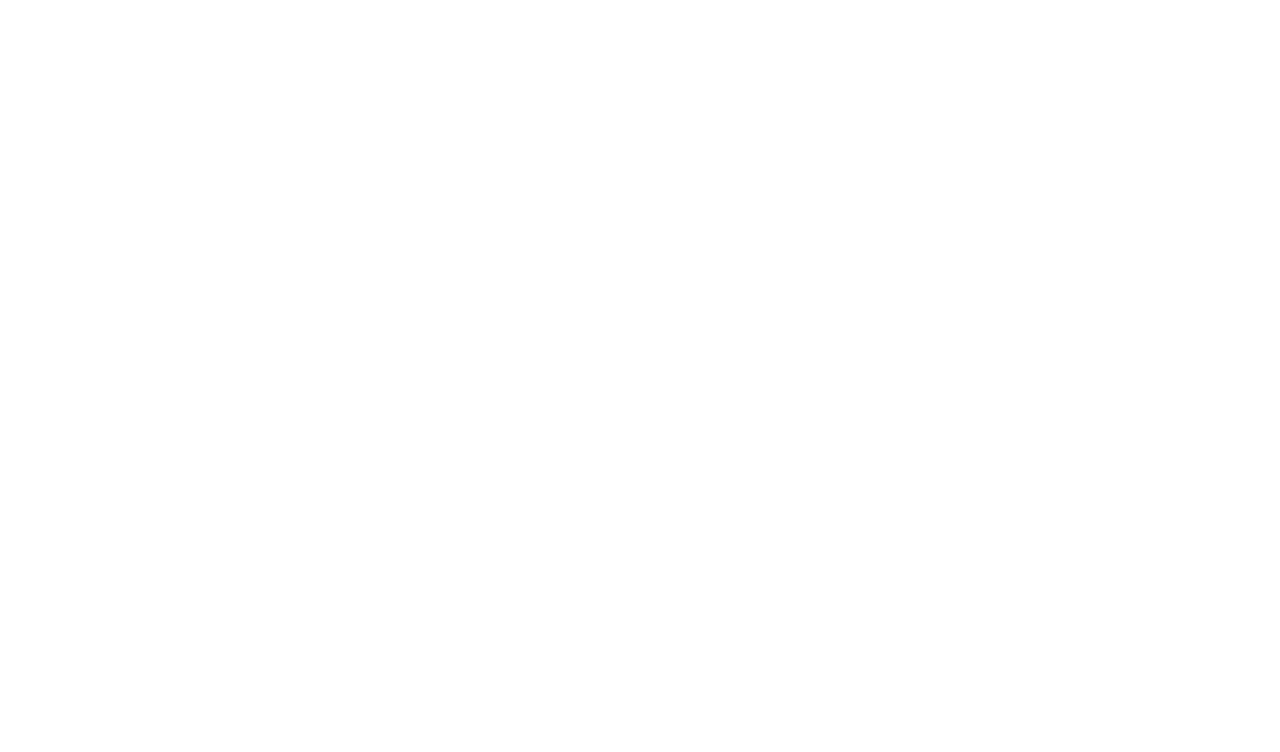
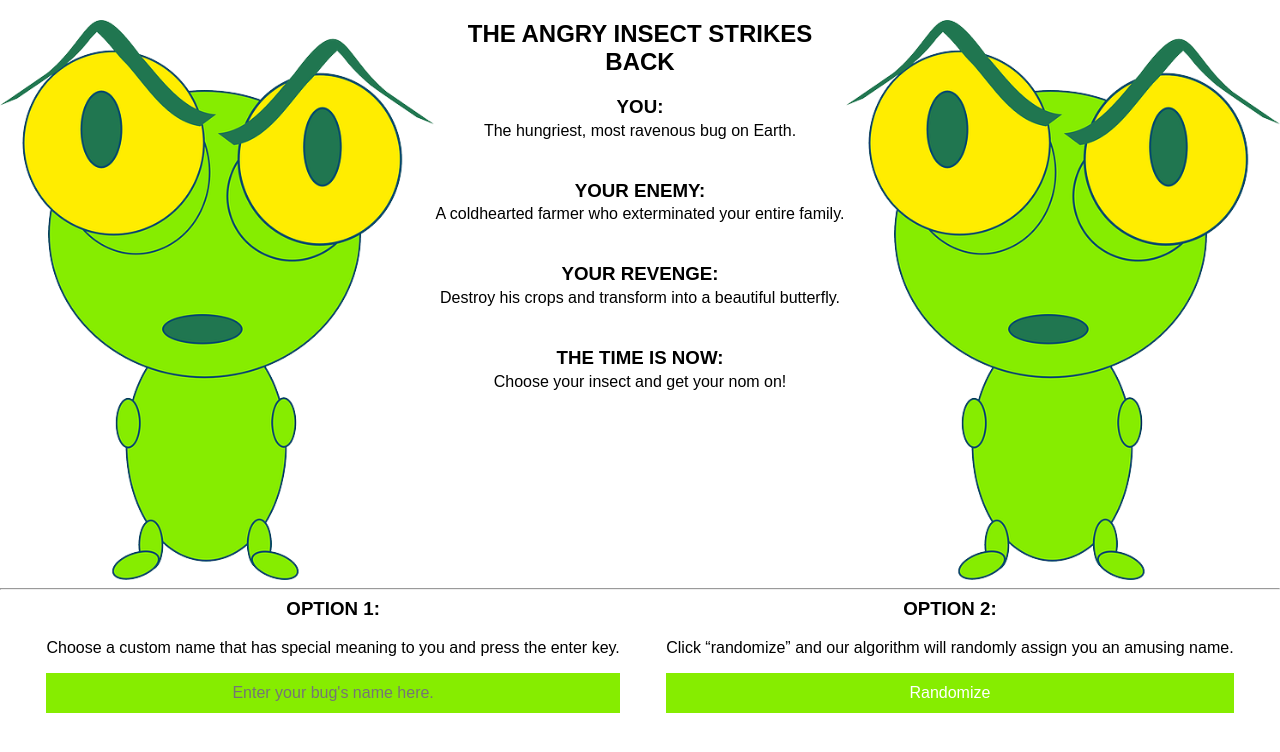
Before and after one commit to CSBuild-Lee/Front-End, a React (Create React App) app: page /welcome in a window 1280 px wide. Shown: the top 752 px of the page. Built offline with nearby package versions, Linux system fonts and the light colour scheme.

Commit message:
Text and styles done, gonna work on logic to give bug a name next.

```diff
--- a/src/App.js
+++ b/src/App.js
@@ -5,6 +5,7 @@
 import Main from './views/Main';
 import Login from './views/Login';
 import Signup from './views/Signup';
+import Welcome from './views/Welcome';
 
 function App() {
   return (
@@ -13,6 +14,7 @@
       <Route exact path="/" component={Main} />
       <Route path="/login" component={Login} />
       <Route path="/signup" component={Signup} />
+      <Route path="/welcome" component={Welcome} />
     </div>
   );
 }
--- /dev/null
+++ b/src/views/Welcome.js
@@ -0,0 +1,122 @@
+import React, { useState } from 'react';
+import styled from 'styled-components';
+import bug from '../img/bug.png';
+
+function Welcome() {
+
+    const WelcomeContainer = styled.div`
+        height: 100vh;
+    `
+
+    const IntroContainer = styled.div`
+        display: flex;
+        justify-content: space-evenly;
+    `
+
+    const IntroFlexContainer = styled.div`
+        flex-direction: column;
+    `
+
+    const IntroImage = styled.img`
+        height: 70vh;
+        margin-top: 20px;
+    `
+
+    const WelcomeHeader = styled.h2`
+        text-align: center;
+        margin-top: 20px;
+    `
+
+    const WelcomeSubHeader = styled.h3`
+        font-weight: bold;
+        text-align: center;
+    `
+
+    const WelcomeText = styled.p`
+        text-align: center;
+        margin-bottom: 40px;
+        margin-top: -15px;
+    `
+
+    const Divider = styled.hr`
+
+    `
+
+    const NameContainer = styled.div`
+        display: flex;
+        justify-content: space-evenly;
+    `
+
+    const NameFlexContainer = styled.div`
+        flex-direction: column;
+    `
+
+    const NameHeader = styled.h3`
+        font-weight: bold;
+        text-align: center;
+    `
+
+    const NameText = styled.p`
+        text-align: center;
+    `
+
+    const NameInput = styled.input`
+        background: #86ED00;
+        color: white;
+        width: 100%;
+        height: 5vh;
+        text-align: center;
+    `
+
+    const NameButton = styled.button`
+        background: #86ED00;
+        color: white;
+        display: block;
+        margin: 0 auto;
+        width: 100%;
+        height: 5vh;
+    `
+
+    const [name, setName] = useState('');
+
+    return (
+
+        <WelcomeContainer>
+            <IntroContainer>
+                <IntroFlexContainer>
+                    <IntroImage src={bug} />
+                </IntroFlexContainer>
+                <IntroFlexContainer>
+                    <WelcomeHeader>THE ANGRY INSECT STRIKES BACK</WelcomeHeader>
+                    <WelcomeSubHeader>YOU:</WelcomeSubHeader>
+                        <WelcomeText>The hungriest, most ravenous bug on Earth.</WelcomeText>
+                    <WelcomeSubHeader>YOUR ENEMY:</WelcomeSubHeader>
+                        <WelcomeText>A coldhearted farmer who exterminated your entire family.</WelcomeText>
+                    <WelcomeSubHeader>YOUR REVENGE:</WelcomeSubHeader>
+                        <WelcomeText>Destroy his crops and transform into a beautiful butterfly.</WelcomeText>
+                    <WelcomeSubHeader>THE TIME IS NOW:</WelcomeSubHeader>
+                        <WelcomeText>Choose your insect and get your nom on!</WelcomeText>
+                </IntroFlexContainer>
+                <IntroFlexContainer>
+                    <IntroImage src={bug} />
+                </IntroFlexContainer>
+            </IntroContainer>
+            <Divider></Divider>
+            <NameContainer>
+                <NameFlexContainer>
+                    <NameHeader>OPTION 1:</NameHeader>
+                    <NameText>Choose a custom name that has special meaning to you and press the enter key.</NameText>
+                    <NameInput placeholder="Enter your bug's name here."></NameInput>
+                </NameFlexContainer>
+                <NameFlexContainer>
+                    <NameHeader>OPTION 2:</NameHeader>
+                    <NameText>Click “randomize” and our algorithm will randomly assign you an amusing name.</NameText>
+                    <NameButton>Randomize</NameButton>
+                </NameFlexContainer>
+            </NameContainer>
+        </WelcomeContainer>
+
+    )
+}
+
+export default Welcome;
```
